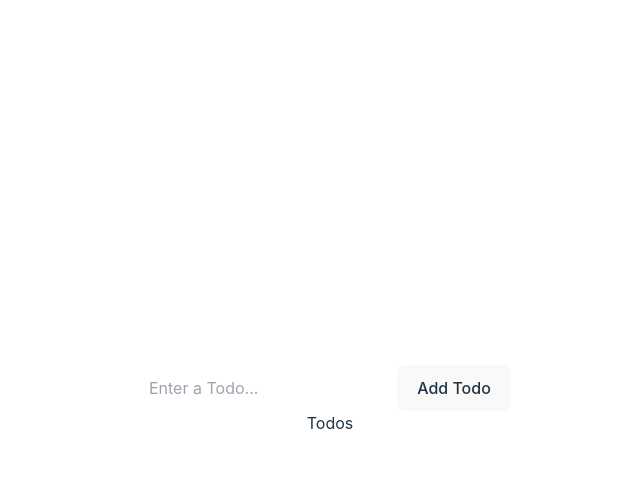
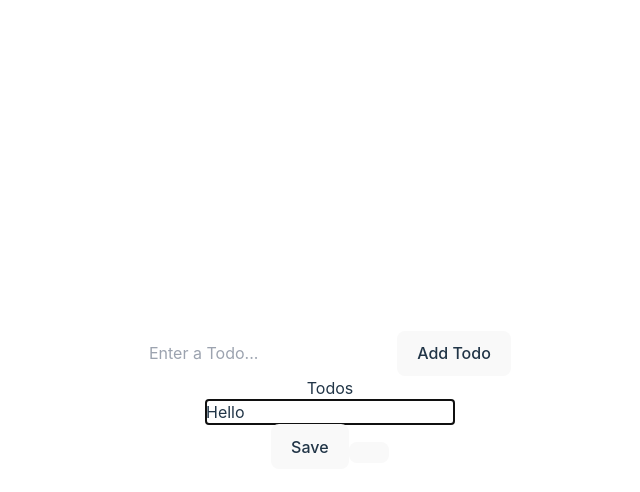
Before and after one commit to Kuzan-Senpai/React-Redux-toolkit, a React (Vite) app: page / in a window 1280 px wide. Both pictures are taken after a click on the button 640 px from the left and 450 px from the top of the page. Shown: the top 492 px of the page, without its empty margins (310-950 px from the left). Built offline with nearby package versions, Linux system fonts and the light colour scheme.

Commit message:
add edit button

```diff
--- a/src/components/AddTodo.jsx
+++ b/src/components/AddTodo.jsx
@@ -9,6 +9,7 @@ function AddTodo() {
 
     const addTodoHandler = (e) => {
         e.preventDefault()
+
 
         dispatch(addTodo(input))
         setiInput('')
--- a/src/components/Todos.jsx
+++ b/src/components/Todos.jsx
@@ -1,41 +1,97 @@
-import React from 'react'
-import { useSelector } from 'react-redux'
-import { useDispatch } from 'react-redux'
-import {removeTodo} from '../features/todo/todoSlice'
+import React from 'react';
+import { useSelector, useDispatch } from 'react-redux';
+import { removeTodo, editTodo } from '../features/todo/todoSlice';
 
-function Todos() {
+const Todos = () => {
+    const todos = useSelector(state => state.todos);
+    const dispatch = useDispatch();
 
-    const todos = useSelector(state => state.todos)
-    const dispatch = useDispatch()
+    const handleInputChange = (id, text) => {
+        dispatch(editTodo({ id, text }));
+    };
+
+    const handleEditClick = (id) => {
+        dispatch(editTodo({ id, isEditing: true }));
+    };
+
+    const handleSaveClick = (id, text) => {
+        dispatch(editTodo({ id, text, isEditing: false }));
+    };
 
     return (
-        <>
+        <div>
             <div>Todos</div>
             <ul className='list-none'>
-                {todos.map((todo) =>
+                {todos.map((todo) => (
                     <li
                     className='mt-4 flex justify-between items-center bg-zinc-700 px-4 py-2 rounded'
                     key={todo.id}
                     >
-                    <div className='text-white'>{todo.text} </div>
+                    {todo.isEditing ? (
+                        <input
+                            type='text'
+                            value={todo.text}
+                            onChange={(e) => handleInputChange(todo.id, e.target.value)}
+                            autoFocus
+                            className='bg-transparent text-white focus:outline-none'
+                            />
+                        ) : (
+                            <div className='text-white'>{todo.text}</div>
+                        )}
+                        <div className='flex space-x-3 py-2'>
+                            {todo.isEditing ? (
                                 <button
-                    onClick={() => dispatch(removeTodo(todo.id))}
-                    className='text-white bg-red-500 border-0 py-1 px-4 focus:outline-none hover:bg-red-600 rounded text-md'>
+                                    onClick={() => handleSaveClick(todo.id, todo.text)}
+                                    className='text-white bg-green-500 border-0 py-1 px-4 focus:outline-none hover:bg-green-600 rounded text-md'
+                                >
+                                    Save
+                                </button>
+                            ) : (
+                                <button
+                                    onClick={() => handleEditClick(todo.id)}
+                                    className='text-white bg-blue-400 border-0 py-1 px-4 focus:outline-none hover:bg-blue-500 rounded text-md'
+                                >
                                     <svg
-                        xmlns='https://www.w3.org/2000/svg'
+                                        xmlns='http://www.w3.org/2000/svg'
                                         fill='none'
                                         viewBox='0 0 24 24'
                                         strokeWidth={1.5}
                                         stroke='currentColor'
                                         className='w-6 h-6'
                                     >
+                                        <path
+                                            strokeLinecap='round'
+                                            strokeLinejoin='round'
+                                            d='M11 5H6a2 2 0 00-2 2v11a2 2 0 002 2h11a2 2 0 002-2v-5m-1.414-9.414a2 2 0 112.828 2.828L11.828 15H9v-2.828l8.586-8.586z'
+                                        />
                                     </svg>
                                 </button>
+                            )}
+                            <button
+                                onClick={() => dispatch(removeTodo(todo.id))}
+                                className='text-white bg-red-500 border-0 py-1 px-4 focus:outline-none hover:bg-red-600 rounded text-md'
+                            >
+                                <svg
+                                    xmlns='http://www.w3.org/2000/svg'
+                                    fill='none'
+                                    viewBox='0 0 24 24'
+                                    strokeWidth={1.5}
+                                    stroke='currentColor'
+                                    className='w-6 h-6'
+                                >
+                                    <path
+                                        strokeLinecap='round'
+                                        strokeLinejoin='round'
+                                        d='M6 18L18 6M6 6l12 12'
+                                    />
+                                </svg>
+                            </button>
+                        </div>
                     </li>
-                )}
+                ))}
             </ul>
-        </>
-    )
-}
+        </div>
+    );
+};
 
-export default Todos
+export default Todos;
--- a/src/features/todo/todoSlice.js
+++ b/src/features/todo/todoSlice.js
@@ -1,7 +1,7 @@
 import {createSlice, nanoid} from "@reduxjs/toolkit"
 
 const initialState = {
-    todos: [{id: 1, text: 'Hello'}],
+    todos: [{id: "1", text: 'Hello', isEditing: false}],
 
 }
 
@@ -13,16 +13,29 @@ export const todoSlice = createSlice({
             const todo = {
                 id: nanoid(),
                 text: action.payload,
+                isEditing: false,
             }
             state.todos.push(todo)
         },
         removeTodo: (state, action) => {
             state.todos = state.todos.filter((todo) =>
             todo.id !== action.payload)
+        },
+        editTodo: (state, action) => {
+            const { id, text, isEditing } = action.payload
+            const todoIndex = state.todos.findIndex((todo) => todo.id === id)
+            if (todoIndex !== -1) {
+                if (text !== undefined) {
+                    state.todos[todoIndex].text = text;
+                }
+                if (isEditing !== undefined) {
+                    state.todos[todoIndex].isEditing = isEditing;
+                }
+            }
         }
     }
 })
 
-export const {addTodo, removeTodo} = todoSlice.actions
+export const {addTodo, removeTodo, editTodo} = todoSlice.actions
 
 export default todoSlice.reducer
```
Lines whose indentation alone changed are shown as unchanged.
